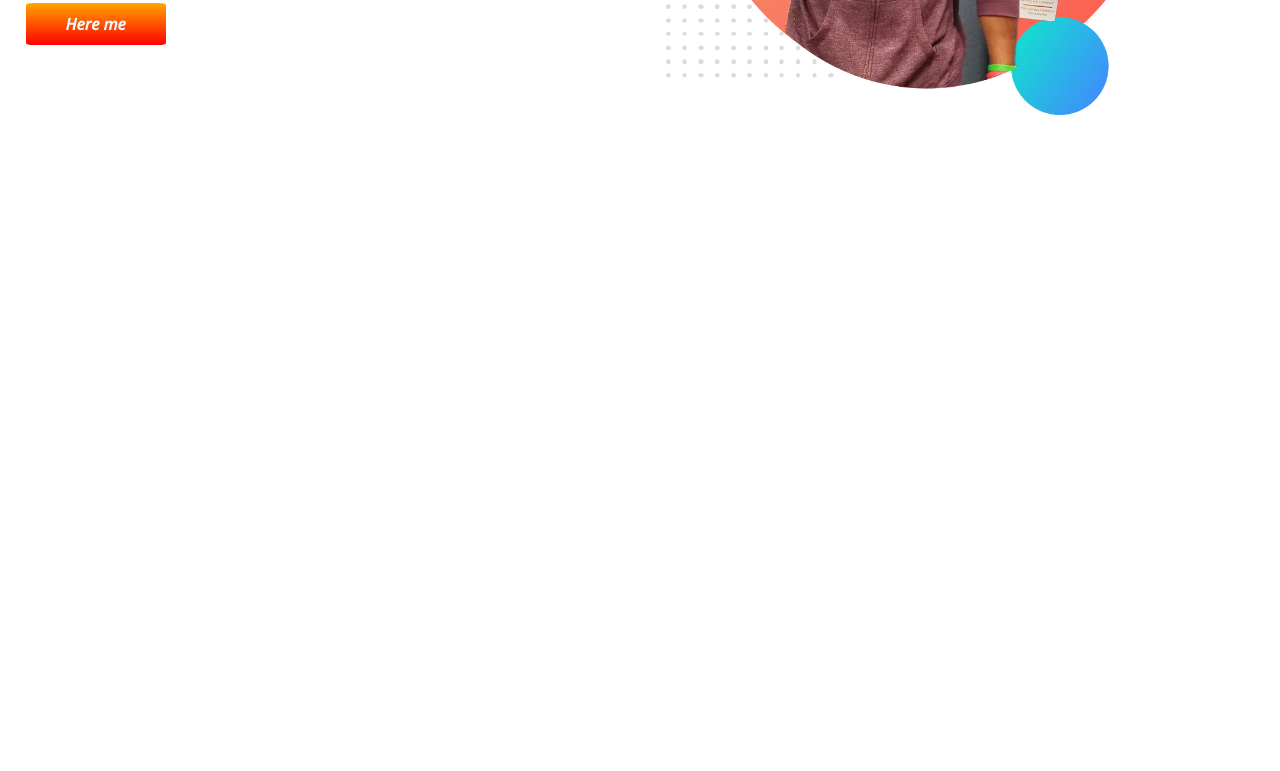
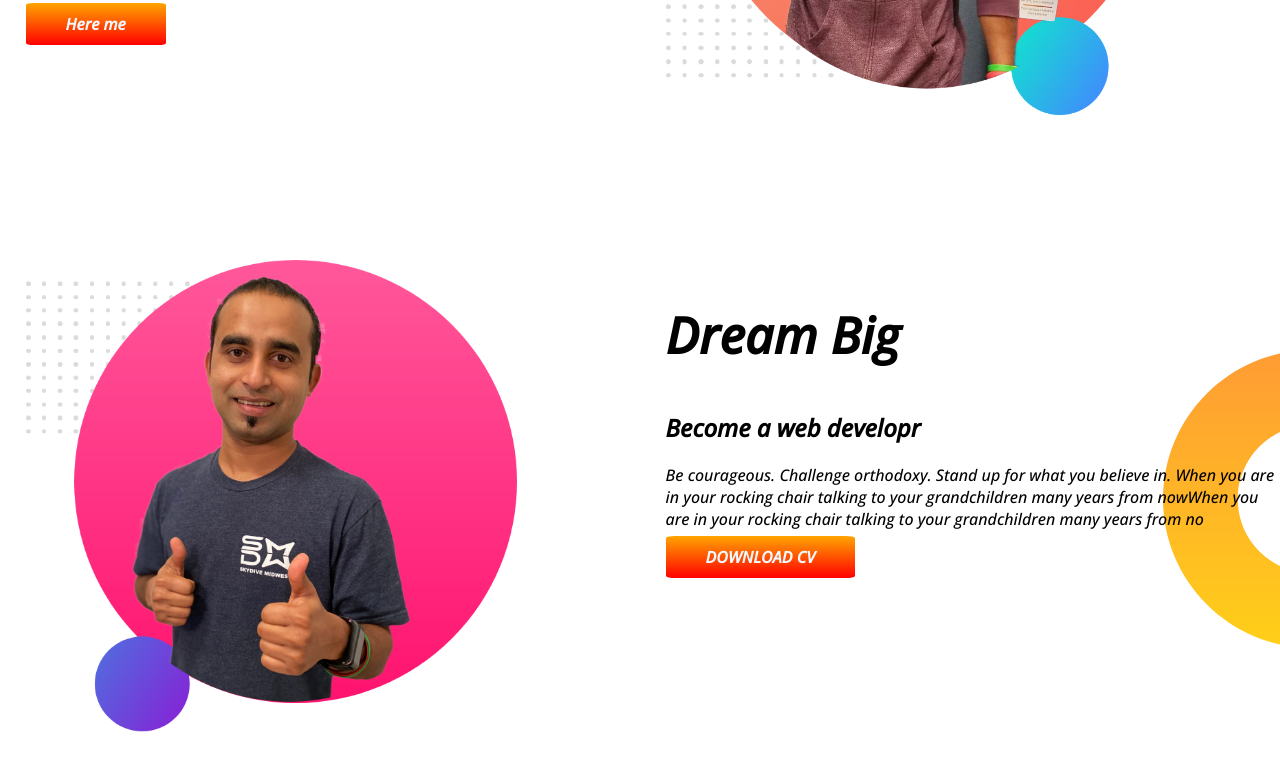
Before and after one commit to Kamrulislam11/developer-portfolio, a plain HTML site: page index.html in a window 1280 px wide. Shown: the part 373-1144 px from the top of the page. Before the commit the page ends 800 px from the top, so only its background shows below. Drawn offline with nearby package versions, Linux system fonts and the light colour scheme.

Commit message:
Dream big

```diff
--- a/index.html
+++ b/index.html
@@ -47,6 +47,36 @@
 
 </section>
 
+<section class="dream-big">
+
+<div class="ok">
+
+<img src="images/jhankar2.png" alt="">
+
+</div>
+
+           <div class="ok">
+
+            <h1>Dream Big </h1>
+            <h2>Become a web developr</h2>
+            <p> Be courageous. Challenge orthodoxy. Stand up for what you
+              believe in.
+              When you are in your rocking chair talking to your grandchildren many years
+               from nowWhen you are in your rocking chair talking to your grandchildren many years
+               from no   </p>
+
+
+               <a   class=" button"       href=""> DOWNLOAD CV </a>
+
+
+
+           </div>
+
+
+
+
+
+</section>
 
 
 
--- a/style.css
+++ b/style.css
@@ -15,6 +15,7 @@ font-size: 50px;
 
 section{
     display: flex;
+    margin-bottom: 140px;
 }
 .ok{
     width: 50%;
@@ -40,3 +41,9 @@ border-radius: 5%;
     background-image: url(images/top-banner.png);
     background-repeat: no-repeat;
 }
+.dream-big{
+
+    background-image: url(images/dream-bg.png);
+    background-repeat: no-repeat;
+    background-position: right;
+}
```
